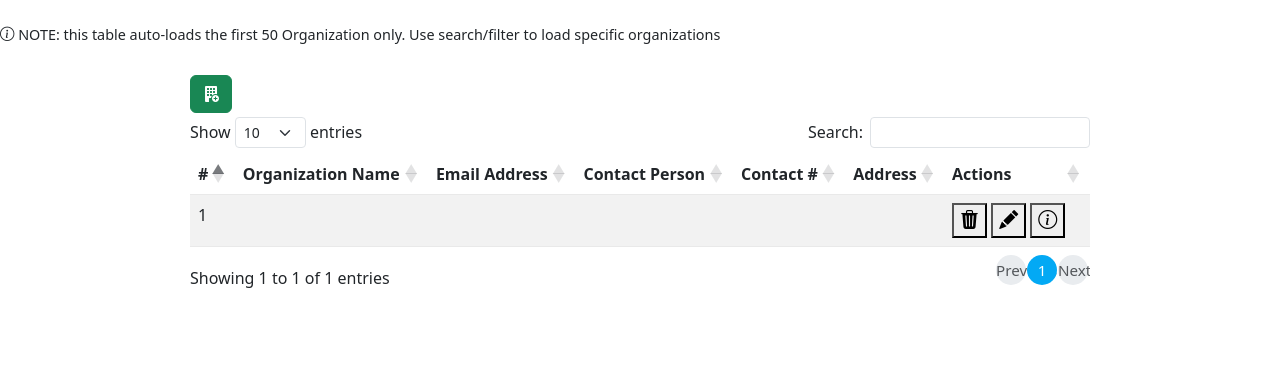
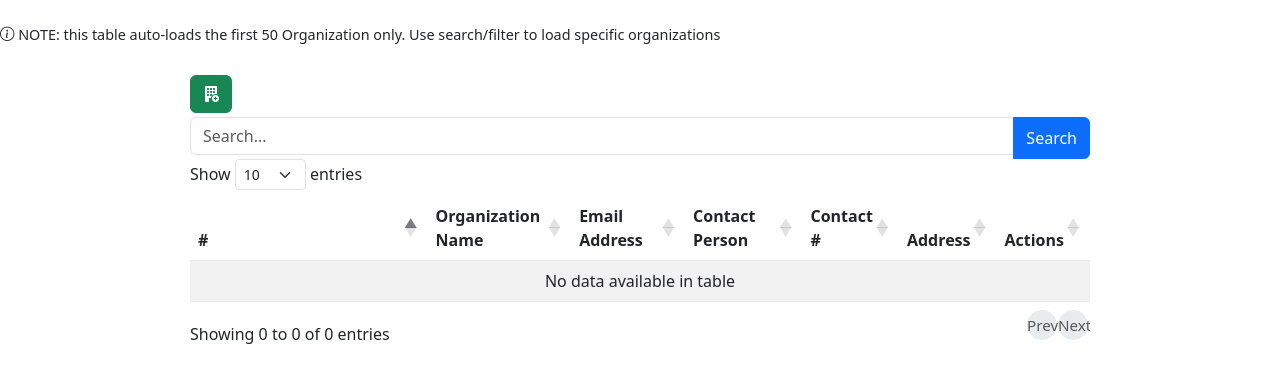
Before and after one commit to learning2bdeveloper/CI, a CodeIgniter app: page /kyanu_document_tracking/index.php/create_organization/crud in a window 1280 px wide. Shown: the part 62-445 px from the top of the page. Run offline with CodeIgniter, Linux system fonts and the light colour scheme; tables that the repository leaves empty or names only in its code hold one stand-in row (values such as "Sample post"); data that the repository does not hold is empty; some libraries are stand-ins or nearby versions.

Commit message:
finish implementing searching function

```diff
--- a/application/modules/create_organization/controllers/Create_organization.php
+++ b/application/modules/create_organization/controllers/Create_organization.php
@@ -52,4 +52,10 @@
         $datas['data'] = $this->get_org_info->get_single_organization_info($this->input->post('id'));
         echo json_encode($datas); // need dapat array hahhaa mag pasa data kung nd nd ya makita
     }
+
+    public function search() {
+        $this->load->model('Organization_model', 'get_org_info');
+        $datas['data'] = $this->get_org_info->Search($this->input->post('input'));
+        $this->load->view('grid/Load_organization', $datas);
+    }
 }
--- a/application/modules/create_organization/controllers/services/Create_organization_service.php
+++ b/application/modules/create_organization/controllers/services/Create_organization_service.php
@@ -39,4 +39,6 @@
         var_dump($data);
         $this->create_organization_model->edit_method_from_model($data);
     }
+
+
 }
--- a/application/modules/create_organization/models/Organization_model.php
+++ b/application/modules/create_organization/models/Organization_model.php
@@ -34,4 +34,17 @@
         $query = $this->db->get($this->Table->organization)->row();
         return $query;
     }
+
+    public function Search($value) {
+
+        if($value == " ") {
+            $this->db->order_by('OrgID', 'DESC');
+            $query = $this->db->get($this->Table->organization)->result();
+        }else {
+        $this->db->from($this->Table->organization);
+        $this->db->like('OrgName', $value, 'both');
+        $query = $this->db->get()->result();
+        }
+        return $query;
+    }
 }
--- a/application/modules/create_organization/views/grid/Load_organization.php
+++ b/application/modules/create_organization/views/grid/Load_organization.php
@@ -14,6 +14,7 @@
 
                         <div class="action-icon">
                             <button onclick="deleteOrgData(<?=$value->OrgID?>)"><i class="bi bi-trash3-fill"></i></button>
+
 
                             <button onclick="OpenModalUpdateOrgData(<?=$value->OrgID?>)"><i class="bi bi-pencil-fill"></i></button>
 
--- a/application/modules/create_organization/views/orgCrud.php
+++ b/application/modules/create_organization/views/orgCrud.php
@@ -11,11 +11,15 @@
 
     <p class="m-b-0 _300" style="font-size: 90%;"><i class="bi bi-info-circle"></i> NOTE: this table auto-loads the first 50 Organization only. Use search/filter to load specific organizations</p>
     <div class="table-responsive mx-auto" style="max-width: 900px;">
-    <div class="row">
-        <div class="col text-start">
-            <button id="btn_add_new" class="btn btn-success mb-1"><i class="bi bi-building-fill-add"></i></button>
+        <div class="row align-items-center">
+            <div class="col-md-6">
+                <button id="btn_add_new" class="btn btn-success mb-1"><i class="bi bi-building-fill-add"></i></button>
+            </div>
+            <div class="col-md-6 input-group">
+                <input type="text" id="searchInput" class="form-control mb-1 float-md-end" placeholder="Search...">
+                <button id="searchButton" class="btn btn-primary">Search</button>
+            </div>
         </div>
-    </div>
 
             <table id="example" class="table table-striped" style="width:100%">
                 <thead>
--- a/assets/css/table.css
+++ b/assets/css/table.css
@@ -1,3 +1,4 @@
+
 body {
     color: #566787;
     background: #f5f5f5;
--- a/assets/javascript/index.js
+++ b/assets/javascript/index.js
@@ -11,15 +11,46 @@
 
     const reloadTable = async () => {
         //C:\xampp\htdocs\kyanu_document_tracking\application\modules\create_organization\views\grid\load_organization  create_organization/grid/load_organization
-        const response = await fetch('Create_organization/get_organization_info');
+        const response = await fetch('create_organization/Create_organization/get_organization_info');
         const data = await response.text();
         document.getElementById("table").innerHTML = data;
         console.log("reloadtable()");
         $(document).ready( () => {
-            $('#example').DataTable();
+            $('#example').DataTable({
+                searching: false
+            });
         });
       }
     reloadTable();
+
+    // Function to perform search
+async function performSearch() {
+    try {
+        const data = new FormData();
+        data.append('input', document.getElementById("searchInput").value);
+        const response = await fetch('create_organization/Create_organization/search', {
+            method: 'POST',
+            body: data
+        });
+        const info = await response.text();
+        document.getElementById("table").innerHTML = info;
+    } catch (error) {
+        console.warn(error);
+    }
+}
+
+// Event listener for search button click
+document.getElementById("searchButton").addEventListener("click", async () => {
+    await performSearch();
+});
+
+// Event listener for Enter key press
+document.getElementById("searchInput").addEventListener("keypress", async (event) => {
+    if (event.key === 'Enter') {
+        await performSearch();
+    }
+});
+
 
     async function deleteOrgData(value) {
         console.log("deleteOrgData()");
@@ -52,6 +83,38 @@
         }
 
     }
+
+    // async function deleteOrgData(value) {
+    //     console.log("deleteOrgData()");
+    //     let confirmation = confirm('Are you sure you want to delete this?');
+    //     if(confirmation) {
+    //         try
+    //             {
+    //             let data = new FormData();
+    //             data.append('id', value);
+    //             const response = await fetch('create_organization/services/Create_organization_service/delete', {
+    //                 method: 'POST',
+    //                 body: data
+    //             });
+
+    //             if (response.ok) {
+    //                 // Handle successful response
+    //                 console.log('Form submitted successfully');
+
+    //                 reloadTable();
+
+    //             } else {
+    //                 // Handle error response
+    //                 console.error('Error submitting form:', response.statusText);
+    //             }
+
+    //             }catch(error)
+    //             {
+    //             console.error('Error submitting form:', error);
+    //             }
+    //     }
+
+    // }
 
 
 
```
